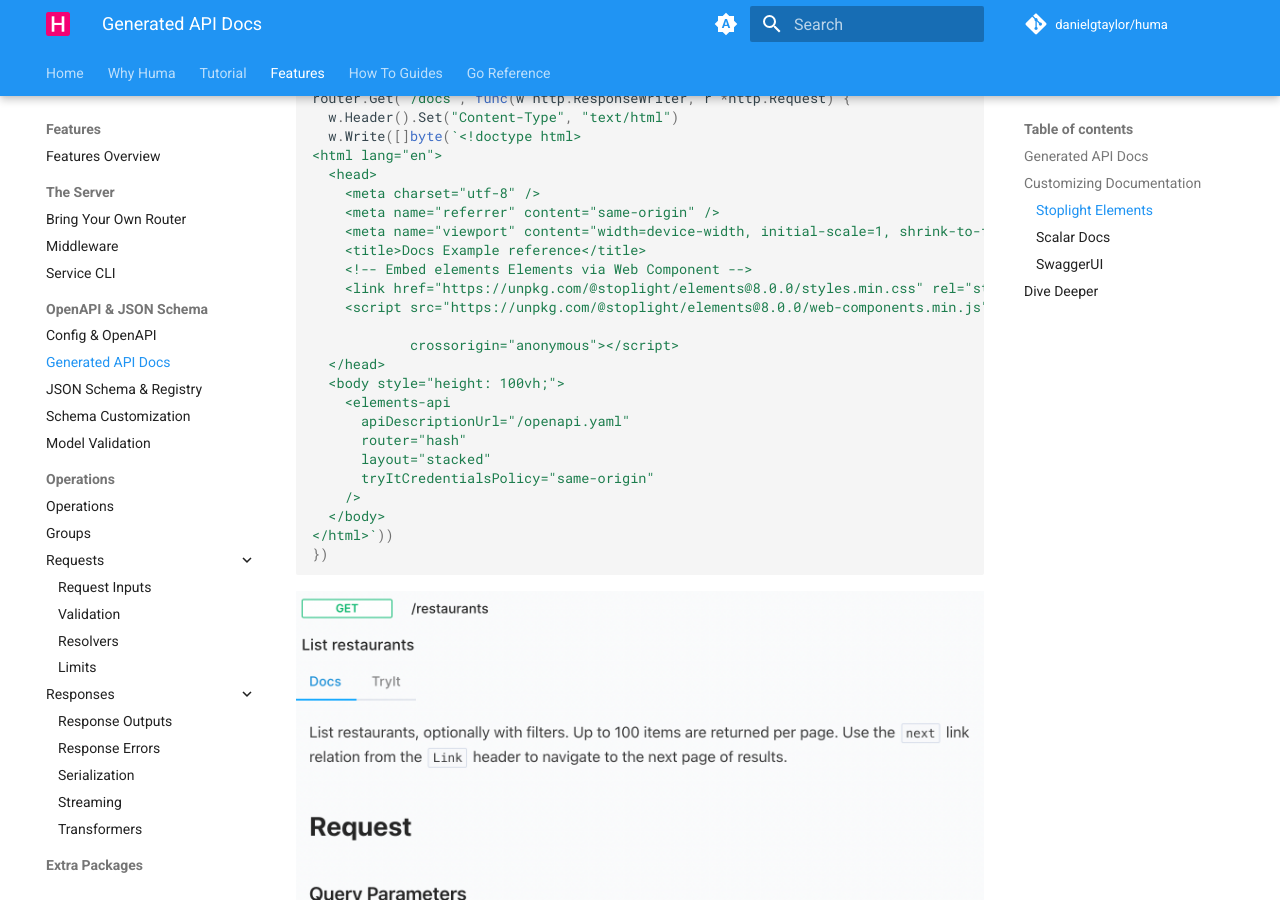
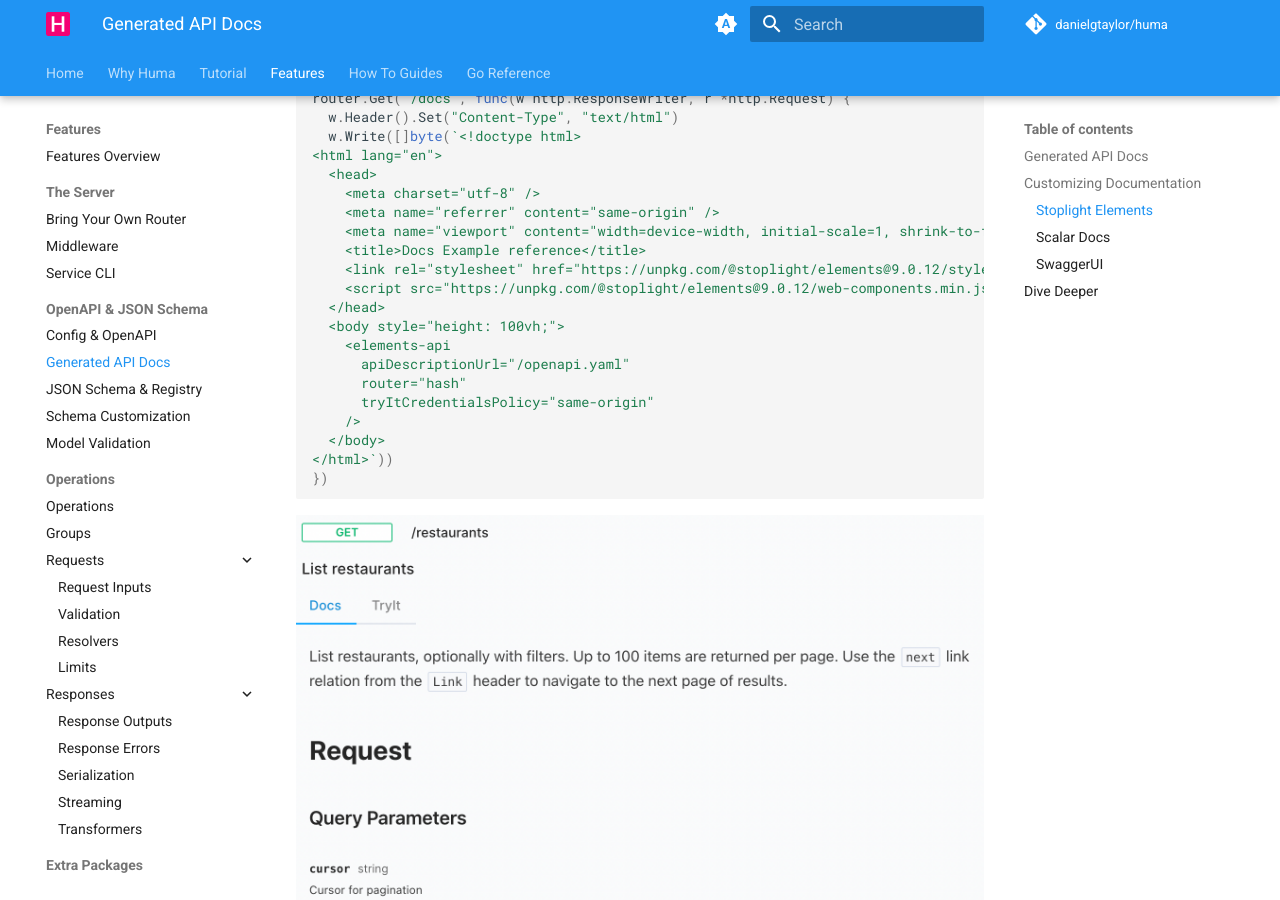
Before and after one commit to danielgtaylor/huma, an MkDocs documentation site: the page built from docs/docs/features/api-docs.md, in a window 1280 px wide and 900 px high, scrolled down 1387 px. Built offline with MkDocs 1.6.1 and Material for MkDocs 9.7.7, drawn with Linux system fonts in a browser that asks for light colours; comment, search, counter and statistics services are not loaded; some of the changed text lies outside the part shown.

Commit message:
chore(api,docs): update unpkg libraries, specify SRI hash

```diff
--- a/docs/docs/features/api-docs.md
+++ b/docs/docs/features/api-docs.md
@@ -38,17 +38,13 @@ router.Get("/docs", func(w http.ResponseWriter, r *http.Request) {
     <meta name="referrer" content="same-origin" />
     <meta name="viewport" content="width=device-width, initial-scale=1, shrink-to-fit=no" />
     <title>Docs Example reference</title>
-    <!-- Embed elements Elements via Web Component -->
-    <link href="https://unpkg.com/@stoplight/elements@8.0.0/styles.min.css" rel="stylesheet" />
-    <script src="https://unpkg.com/@stoplight/elements@8.0.0/web-components.min.js"
-            integrity="sha256-yIhuSFMJJ6mp2XTUAb4SiSYneP3Qav8Uu+7NBhGJW5A="
-            crossorigin="anonymous"></script>
+    <link rel="stylesheet" href="https://unpkg.com/@stoplight/elements@9.0.12/styles.min.css" crossorigin integrity="sha384-iVQBHadsD+eV0M5+ubRCEVXrXEBj+BqcuwjUwPoVJc0Pb1fmrhYSAhL+BFProHdV" />
+    <script src="https://unpkg.com/@stoplight/elements@9.0.12/web-components.min.js" crossorigin integrity="sha384-2AG+Hh93OYHuMcQJPPLM2671WnQzoHvHXh9FwbRfwMpyMLNc3++q/nJBKeVY0JMo"></script>
   </head>
   <body style="height: 100vh;">
     <elements-api
       apiDescriptionUrl="/openapi.yaml"
       router="hash"
-      layout="stacked"
       tryItCredentialsPolicy="same-origin"
     />
   </body>
@@ -84,7 +80,7 @@ router.Get("/docs", func(w http.ResponseWriter, r *http.Request) {
     <script
       id="api-reference"
       data-url="/openapi.json"></script>
-    <script src="https://cdn.jsdelivr.net/npm/@scalar/api-reference"></script>
+    <script src="https://unpkg.com/@scalar/api-reference@1.39.3/dist/browser/standalone.js" crossorigin integrity="sha384-76/gvOpu0/XSY2z9BOX4MhHQJACTk0S2GW1Cwh9gRMhcf3sf7mYqKbmMA1PDl3mL"></script>
   </body>
 </html>`))
 })
@@ -112,11 +108,11 @@ router.Get("/docs", func(w http.ResponseWriter, r *http.Request) {
   <meta name="viewport" content="width=device-width, initial-scale=1" />
   <meta name="description" content="SwaggerUI" />
   <title>SwaggerUI</title>
-  <link rel="stylesheet" href="https://unpkg.com/swagger-ui-dist@5.11.0/swagger-ui.css" />
+  <link rel="stylesheet" href="https://unpkg.com/swagger-ui-dist@5.30.2/swagger-ui.css" crossorigin integrity="sha384-++DMKo1369T5pxDNqojF1F91bYxYiT1N7b1M15a7oCzEodfljztKlApQoH6eQSKI" />
 </head>
 <body>
 <div id="swagger-ui"></div>
-<script src="https://unpkg.com/swagger-ui-dist@5.11.0/swagger-ui-bundle.js" crossorigin></script>
+<script src="https://unpkg.com/swagger-ui-dist@5.30.2/swagger-ui-bundle.js" crossorigin integrity="sha384-bBdB196maIUakX6v2F6J0XcjddQfaENm8kASsYfqTKCZua9xlYNh1AdtL18PGr0D"></script>
 <script>
   window.onload = () => {
     window.ui = SwaggerUIBundle({
```
Also changed, not shown: 1 other file.
